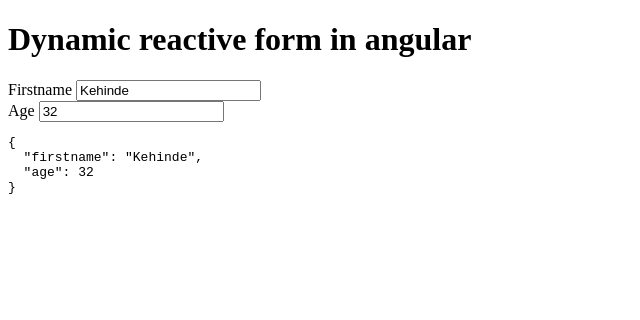
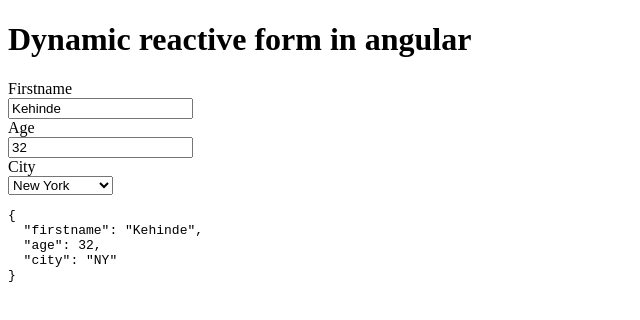
Before and after one commit to kenny007/Dynamic-reactive-forms, an Angular app: page /react in a window 1280 px wide. Shown: the top 320 px of the page, without its empty margins (0-640 px from the left). Built offline with nearby package versions, Linux system fonts and the light colour scheme.

Commit message:
Further improvement on the form

```diff
--- a/angular.json
+++ b/angular.json
@@ -73,10 +73,12 @@
             "karmaConfig": "src/karma.conf.js",
             "styles": [
               "src/styles.css",
-              "../node_modules/bootstrap/dist/css/bootstrap.css"
+              "./node_modules/bootstrap/dist/css/bootstrap.min.css"
             ],
             "scripts": [
-              "../node_modules/bootstrap/dist/js/bootstrap.js"
+              "./node_modules/jquery/dist/jquery.slim.min.js",
+              "./node_modules/popper.js/dist/popper.min.js",
+              "./node_modules/bootstrap/dist/js/bootstrap.min.js"
             ],
             "assets": [
               "src/favicon.ico",
--- a/package.json
+++ b/package.json
@@ -22,6 +22,8 @@
     "@angular/router": "^6.0.3",
     "bootstrap": "^4.1.3",
     "core-js": "^2.5.4",
+    "jquery": "^3.3.1",
+    "popper.js": "^1.14.4",
     "rxjs": "^6.0.0",
     "zone.js": "^0.8.26"
   },
--- a/src/app/app.component.ts
+++ b/src/app/app.component.ts
@@ -19,6 +19,17 @@
       label: 'Age',
       value: 32,
       type: 'number'
+    },
+    city: {
+      label: 'City',
+      value: 'NY',
+      type: 'select',
+      options:[
+        { label:'(choose one)', value: ''},
+        { label:'New York', value: 'NY'},
+        { label:'Los Angeles', value: 'LA'},
+        { label:'Salt Lake City', value: 'SLC'},
+      ]
     }
   };
 }
--- a/src/app/reative-form/reative-form.component.ts
+++ b/src/app/reative-form/reative-form.component.ts
@@ -7,8 +7,18 @@
     <form [formGroup]="form">
     <div *ngFor="let prop of personProps">
       <label class="control-label"> {{prop.label}} </label>
-      <input [type]="prop.type" class="form-control" [formControlName]="prop.key">
-    </div>
+
+      <div [ngSwitch]="prop.type">
+      <input  *ngSwitchCase="'text'" [type]="prop.type" class="form-control" [formControlName]="prop.key">
+      <input  *ngSwitchCase="'number'" [type]="prop.type" class="form-control" [formControlName]="prop.key">
+
+      <select *ngSwitchCase="'select'" [formControlName]="prop.key">
+       <option *ngFor="let option of prop.options" [value]="option.value">
+           {{ option.label }}
+       </option>
+      </select>
+       </div>
+      </div>
     </form>
     <pre>{{ form.value | json }}</pre>
   `,
@@ -28,6 +38,7 @@
         key: prop,
         label: this.formDataObj[prop].label,
         type: this.formDataObj[prop].type,
+        options: this.formDataObj[prop].options
       });
     }
 
```
